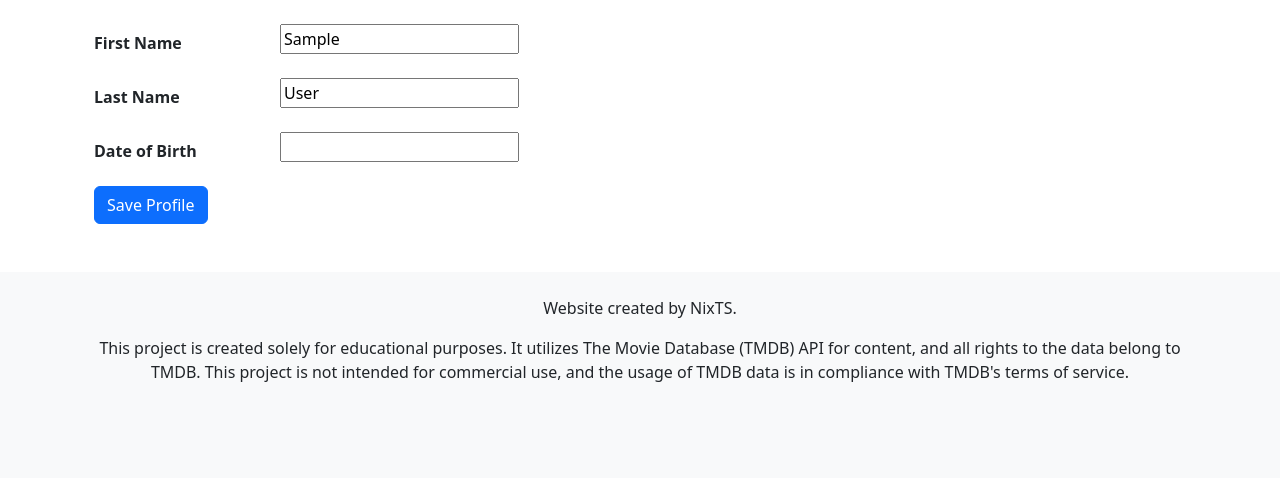
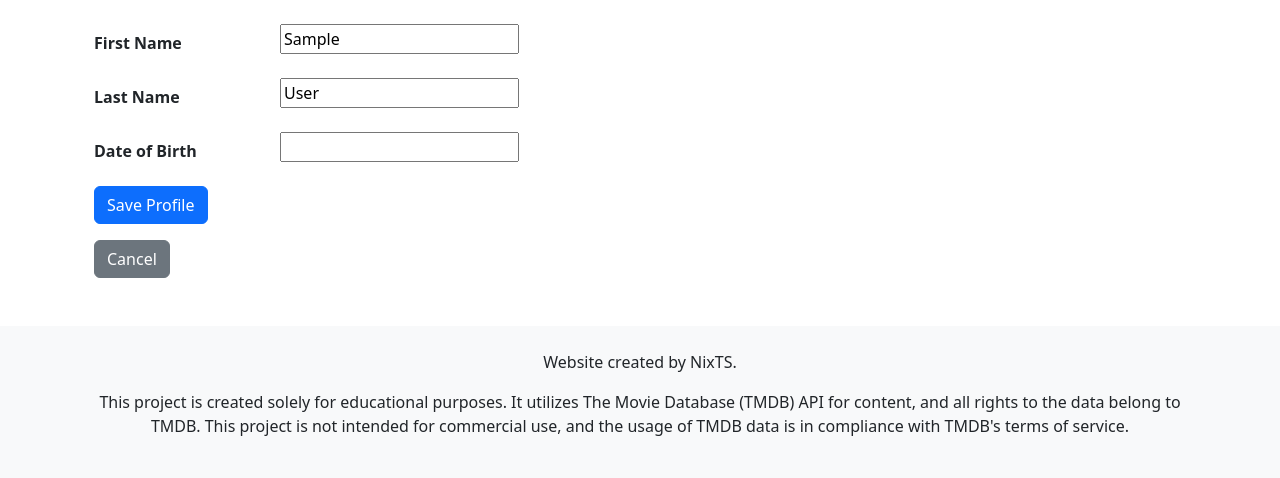
Before and after one commit to NixTS/movie-reviews-with-friends, a Django app: page /users/edit_user_profile/ in a window 1280 px wide. Shown: the part 579-1057 px from the top of the page. Before the commit the page ends 961 px from the top, so only its background shows below. Run offline with Django 4.2, Linux system fonts and the light colour scheme; the visitor is signed in with stand-in values (Sample User, id 1); parts of the project's set-up code (start-up, migrations or seed data) failed here and were passed over.

Commit message:
Add cancel button to edit own profile

```diff
--- a/accounts/templates/profiles/edit_own_profile.html
+++ b/accounts/templates/profiles/edit_own_profile.html
@@ -72,7 +72,9 @@
         </div>
 
         <button type="submit" class="btn btn-primary">Save Profile</button>
+
     </form>
+    <a href="{% url 'user_profile' %}" class="btn btn-secondary mt-3">Cancel</a>
 </div>
 
 
```
